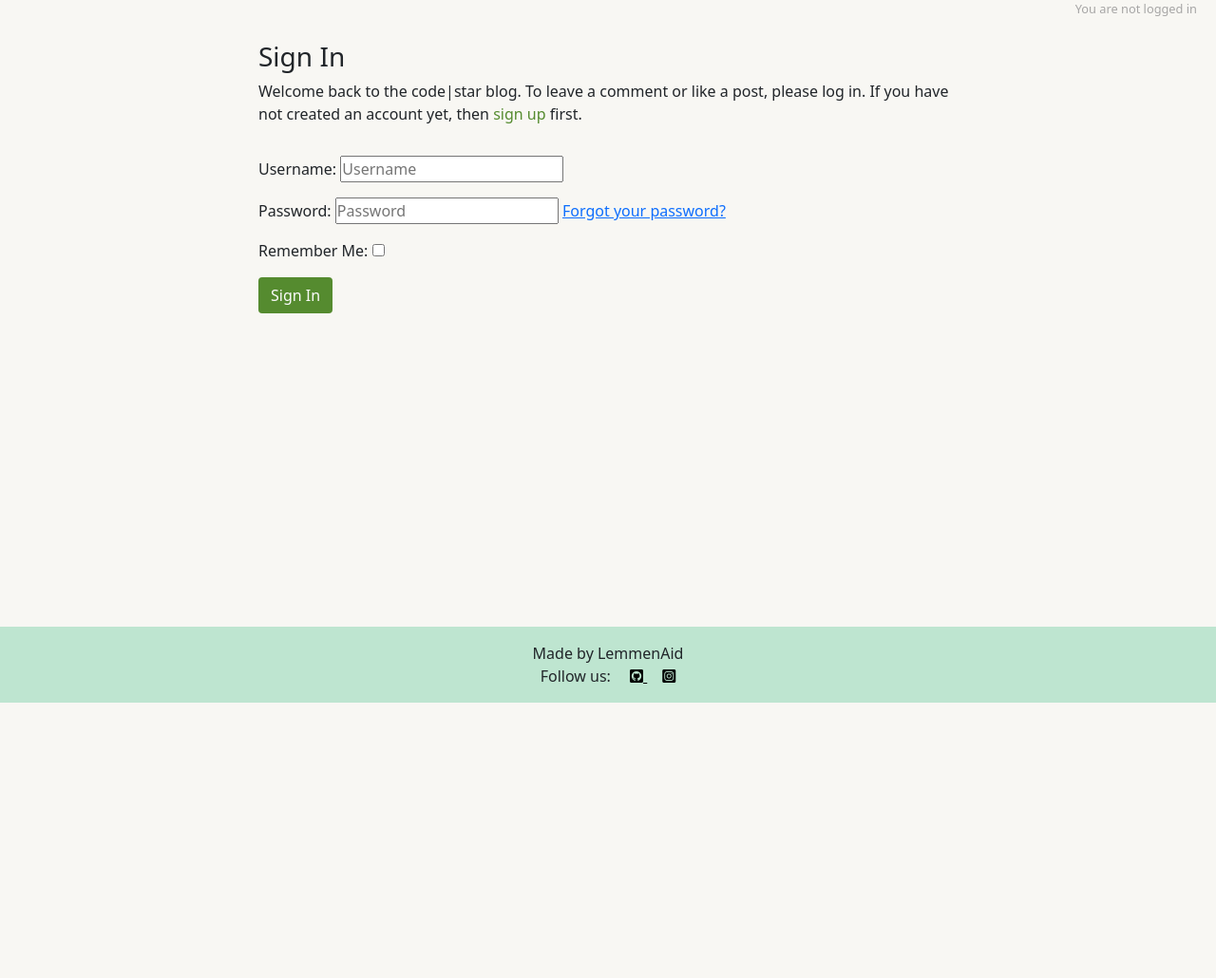
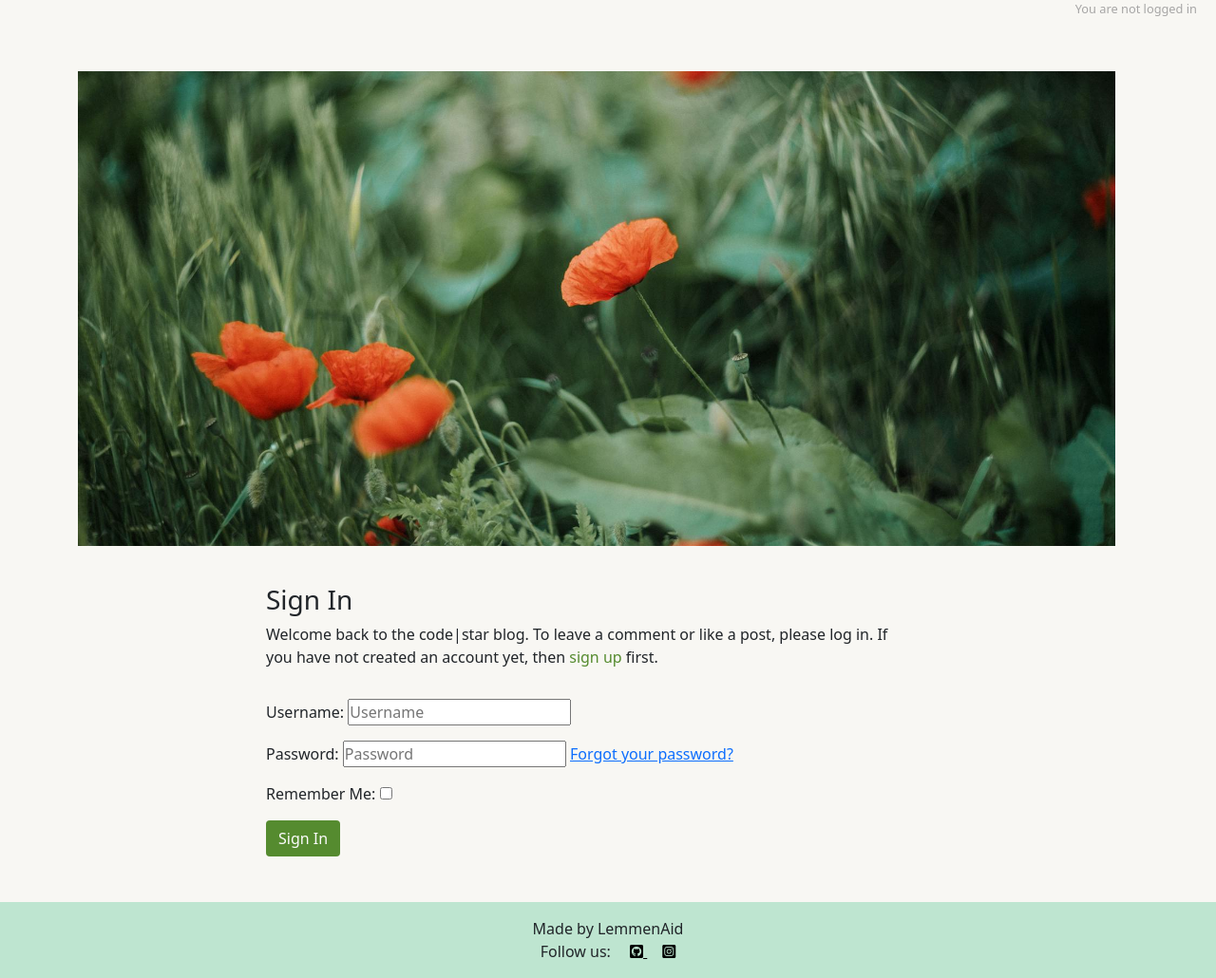
Before and after one commit to LemmenAid/coastal-gardens, a Django app: page /accounts/login/ in a window 1280 px wide. Shown: the part 60-1090 px from the top of the page at 95% size. Before the commit the page ends 800 px from the top, so only its background shows below. Run offline with Django 4.2, Linux system fonts and the light colour scheme; some libraries are stand-ins or nearby versions.

Commit message:
Add img to login page

```diff
--- a/codestar/settings.py
+++ b/codestar/settings.py
@@ -27,7 +27,7 @@ TEMPLATES_DIR = os.path.join(BASE_DIR, 'templates')
 SECRET_KEY = os.environ.get("SECRET_KEY")
 
 # SECURITY WARNING: don't run with debug turned on in production!
-DEBUG = True
+DEBUG = False
 
 ALLOWED_HOSTS = ['8000-lemmenaid-coastalgarden-1k1wefnkeaf.ws.codeinstitute-ide.net',
 '.herokuapp.com']
--- a/templates/account/login.html
+++ b/templates/account/login.html
@@ -2,17 +2,27 @@
 
 {% load i18n %}
 {% load account socialaccount %}
+{% load static %}
 
 {% block head_title %}{% trans "Sign In" %}{% endblock %}
 
 {% block content %}
 
-<div class="container">
+<div class="container mt-5 ">
+    <!-- Top Image -->
+    <div class="row mb-4 col-12">
+        <div class="top-image-container">
+            <img src="{% static 'images/login.jpg' %}" class="top-image" alt="login image">
+        </div>
+    </div>
+
+    <div class="container row mb-5 col-12">
         <div class="row">
             <div class="col-md-8 mt-3 offset-md-2">
                 <h3>{% trans "Sign In" %}</h3>
 
-            <p>{% blocktrans %}Welcome back to the code|star blog. To leave a comment or like a post, please log in. If
+                <p>{% blocktrans %}Welcome back to the code|star blog. To leave a comment or like a post, please log in.
+                    If
                     you
                     have not created an account yet, then <a class="link" href="{{ signup_url }}">sign up</a>
                     first.{% endblocktrans %}</p>
@@ -31,4 +41,5 @@
             </div>
         </div>
     </div>
+</div>
 {% endblock %}
--- a/templates/account/signup.html
+++ b/templates/account/signup.html
@@ -10,7 +10,7 @@
   <!-- Top Image -->
   <div class="row mb-4 col-12">
     <div class="top-image-container">
-      <img src="{% static 'images/register.jpg' %}" class="top-image" alt="About image">
+      <img src="{% static 'images/register.jpg' %}" class="top-image" alt="Sign up image">
     </div>
   </div>
 
```
Also changed, not shown: static/images/login.jpg (added), 1 other file. Lines whose indentation alone changed are shown as unchanged.
